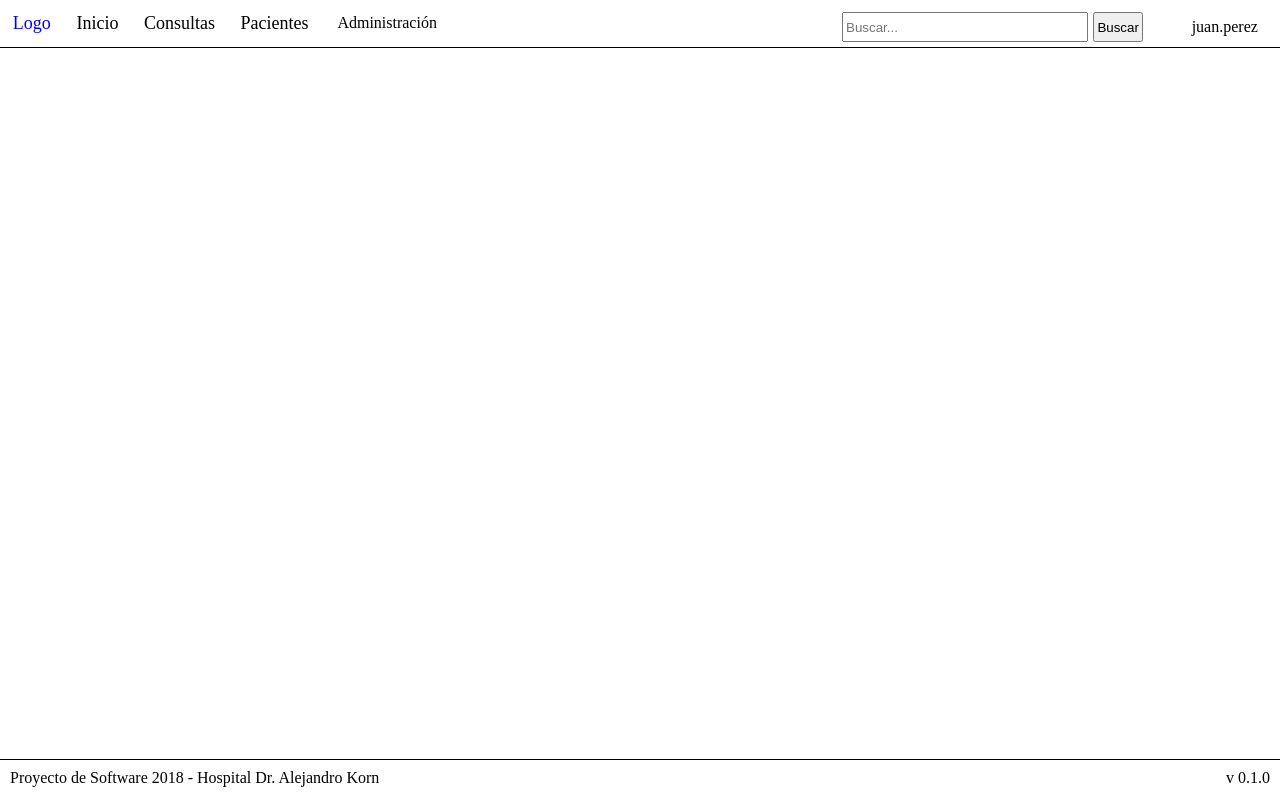
After one commit to Proyecto-de-Software/2018_grupo23, a PHP site: page /logueado.html in a window 1280 px wide. The commit adds this page. Run offline with PHP 8.4, Linux system fonts and the light colour scheme.

Commit message:
cambios de nombres de archivos, etc.

```diff
--- a/login.html
+++ b/login.html
@@ -10,7 +10,7 @@
     <a>Logo</a>
     <p>Hospital Dr Alejandro Korn</p>
   </div>
-  <form>
+  <form action="logueado.html" method="post">
     <label for="name">Usuario:</label><br>
     <input id="name" type="text" name="user" required><br>
     <label for="password">Contraseña:</label><br>
--- /dev/null
+++ b/logueado.html
@@ -0,0 +1,36 @@
+<!DOCTYPE html>
+<html>
+<head>
+	<meta charset="utf-8">
+	<title>Hospital Dr. Alejandro Korn</title>
+	<link rel="stylesheet" href="style.css">
+</head>
+<body>
+		<div class="navbar">
+		  <a>Logo</a>
+		  <a href="index.html">Inicio</a>
+			<a>Consultas</a>
+			<a>Pacientes</a>
+			<div class="dropdown">
+		    <button class="dropbtn">Administración
+		      <i class="fa fa-caret-down"></i>
+		    </button>
+		    <div class="dropdown-content">
+		      <a>Usuarios</a>
+		      <a>Roles</a>
+		      <a>Permisos</a><hr>
+					<a>Configuración</a>
+		    </div>
+		  </div>
+      <div class="search_div">
+        <input type="text" name="dato" placeholder="Buscar...">
+        <button type="button">Buscar</button>
+        <p>juan.perez</p>
+      </div>
+		</div>
+<footer class="footer"><p class="footer_text">Proyecto de Software 2018 - Hospital Dr. Alejandro Korn</p><p class="footer_version">v 0.1.0</p></footer>
+
+</body>
+
+
+</html>
--- a/style.css
+++ b/style.css
@@ -32,6 +32,11 @@ html, body {
   margin-top: 0.555%;
   vertical-align: middle;
 }
+
+.search_div p{
+  display: inline;
+}
+
 
 .search_div input{
   width: 55%;
```
Also changed, not shown: index.html (+31 -14 lines), inicio.html (+14 -31 lines).
